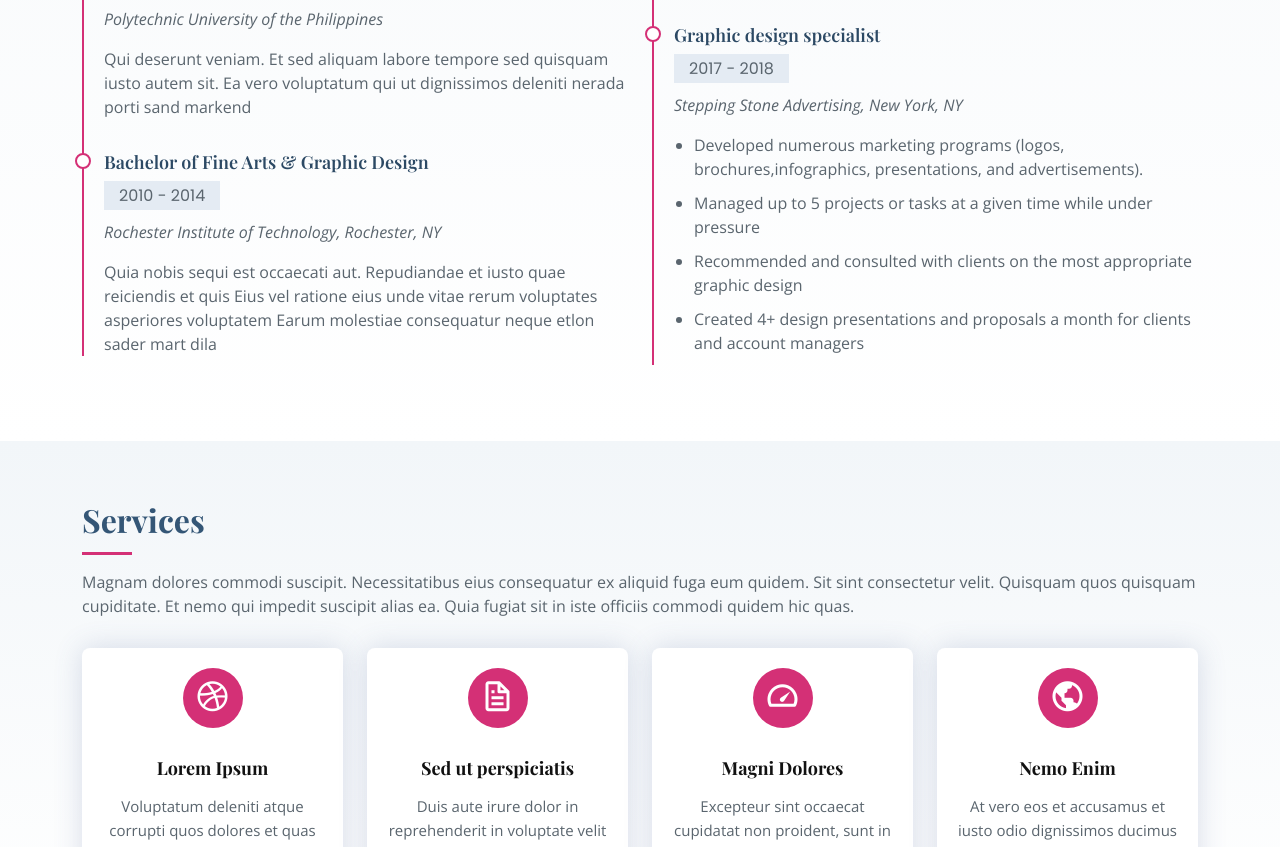
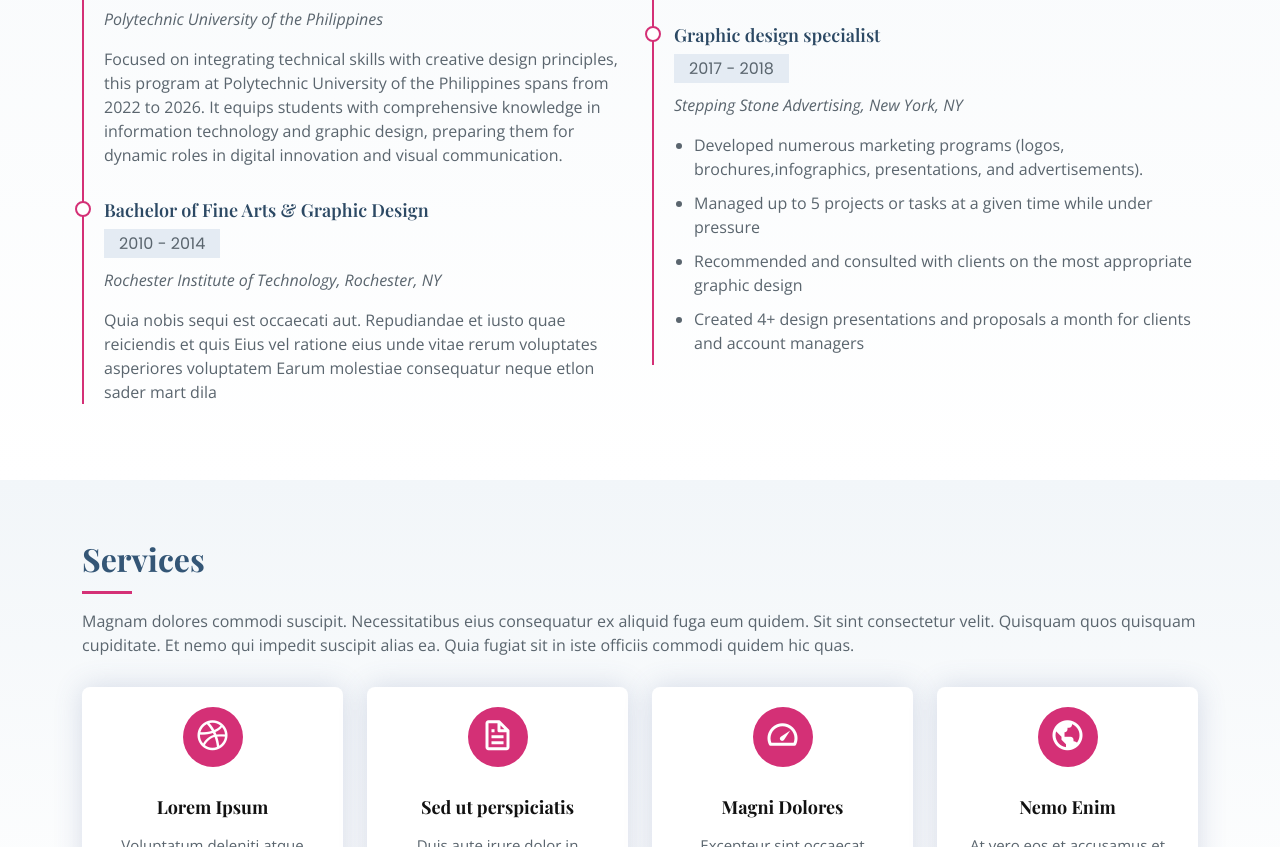
Before and after one commit to tiffanycarino/TiffanyCarino.github.io, a plain HTML site: page index.html in a window 1280 px wide. Shown: the part 2396-3243 px from the top of the page. Drawn offline with nearby package versions, Linux system fonts and the light colour scheme; a web font is replaced by a local one.

Commit message:
Update index.html

```diff
--- a/index.html
+++ b/index.html
@@ -237,7 +237,7 @@ Whether you’re a startup looking for a memorable logo, an established business
               <h4>Diploma in Information Technology &amp; Graphic Design</h4>
               <h5>2022 - 2026</h5>
               <p><em>Polytechnic University of the Philippines</em></p>
-              <p>Qui deserunt veniam. Et sed aliquam labore tempore sed quisquam iusto autem sit. Ea vero voluptatum qui ut dignissimos deleniti nerada porti sand markend</p>
+              <p>Focused on integrating technical skills with creative design principles, this program at Polytechnic University of the Philippines spans from 2022 to 2026. It equips students with comprehensive knowledge in information technology and graphic design, preparing them for dynamic roles in digital innovation and visual communication.</p>
             </div>
             <div class="resume-item">
               <h4>Bachelor of Fine Arts &amp; Graphic Design</h4>
```
